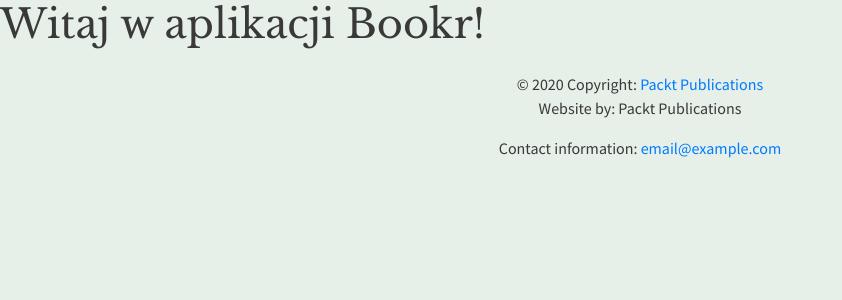
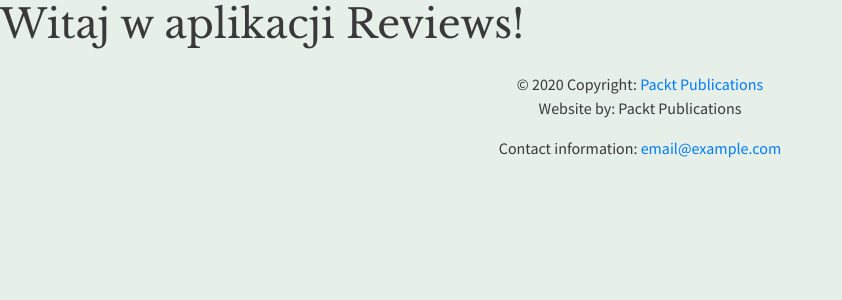
Before and after one commit to xwojziarnik/Bookr, a Django app: page / in a window 1280 px wide. Shown: the part 100-400 px from the top of the page, without its empty margins (0-842 px from the left). Run offline with Django 4.2, Linux system fonts and the light colour scheme; parts of the project's set-up code (start-up, migrations or seed data) failed here and were passed over; some libraries are stand-ins or nearby versions.

Commit message:
Now base.html is looking better.

```diff
--- a/templates/base.html
+++ b/templates/base.html
@@ -38,8 +38,8 @@
             </form>
           </div>
         </nav>
-         {% block content %}
-        <h1>Witaj w aplikacji Bookr!</h1>
+        {% block content %}
+        <h1>Witaj w aplikacji Reviews!</h1>
         {% endblock %}
   <!-- Copyright -->
   <footer class="page-footer font-small blue">
```
